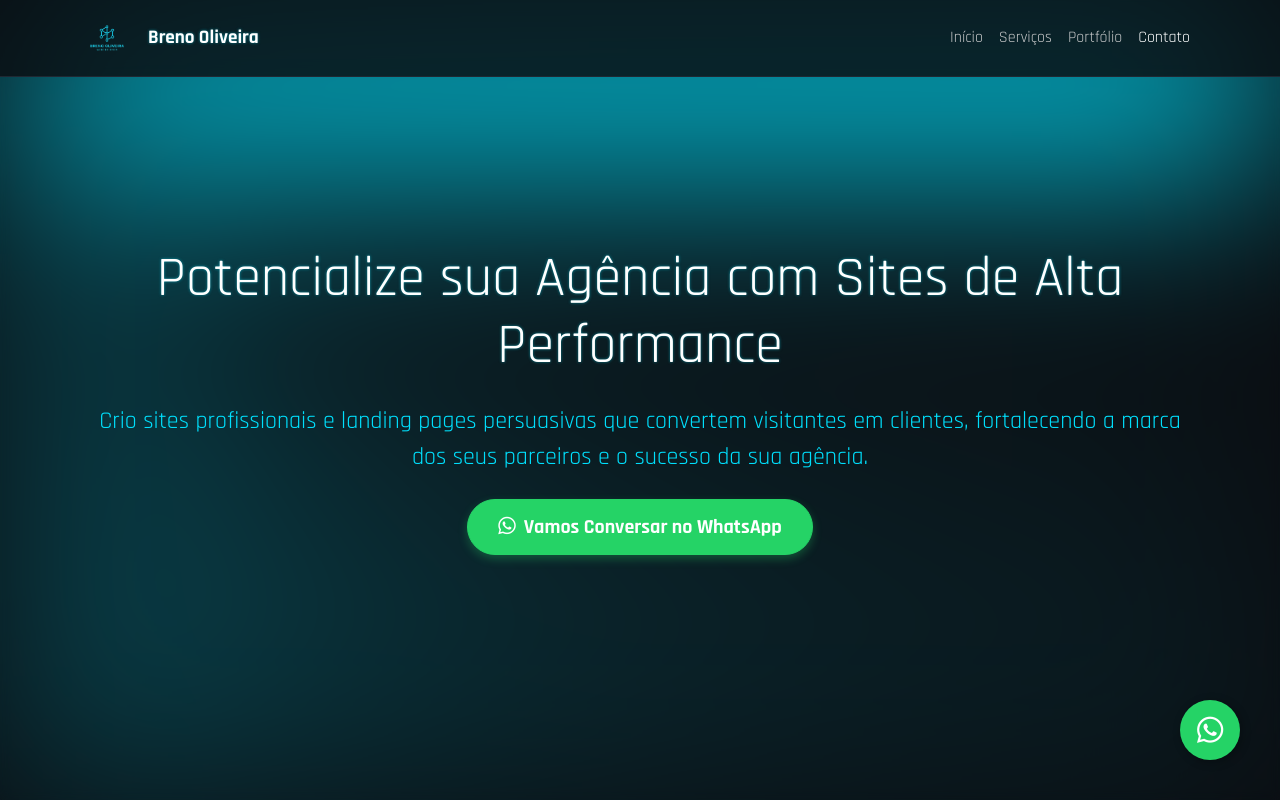
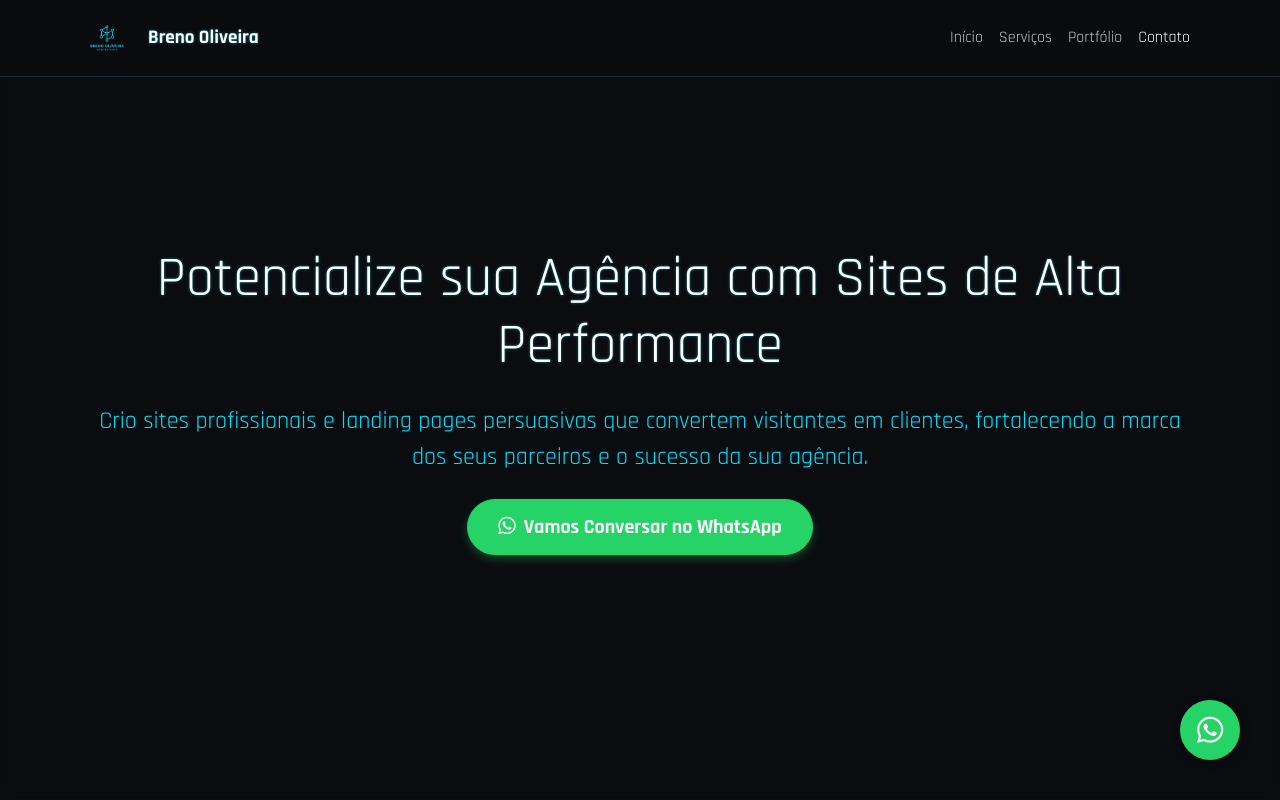
Before and after one commit to brenooliveira2102/portifolioBreno, a plain HTML site: page index.html in a window 1280 px wide. Shown: the top 800 px of the page. Drawn offline with nearby package versions, Linux system fonts and the light colour scheme.

Commit message:
Update index.html

```diff
--- a/index.html
+++ b/index.html
@@ -56,37 +56,16 @@
             background: #00b8d4;
         }
 
-
-        /* --- Aurora Background Effect --- */
-        @keyframes aurora {
-            from {
-                background-position: 50% 50%, 50% 50%;
+        /* This prevents horizontal scrollbars */
+        html {
+            overflow-x: hidden;
         }
-            to {
-                background-position: 350% 50%, 350% 50%;
-            }
-        }
-
-        .aurora-background {
-            position: fixed;
-            top: 0;
-            left: 0;
-            width: 100%;
-            height: 100%;
-            z-index: -1;
-            background-image:
-                conic-gradient(from 90deg at 40% 20%, var(--dark-bg), var(--primary-color)),
-                conic-gradient(from 270deg at 60% 80%, var(--primary-color), var(--dark-bg));
-            filter: blur(100px);
-            animation: aurora 60s linear infinite;
-            background-size: 200%;
-        }
-
 
         body {
             background-color: var(--dark-bg);
             color: var(--text-color);
             font-family: 'Rajdhani', sans-serif;
+            overflow-x: hidden; /* Prevents horizontal scroll */
         }
 
         h1, h2, h3, h4, h5, h6 {
@@ -143,7 +122,7 @@
             display: flex;
             align-items: center;
             justify-content: center;
-            background-color: transparent; /* Let the aurora show through */
+            background-color: transparent;
         }
 
         #hero h1 {
@@ -333,8 +312,6 @@
     </style>
 </head>
 <body data-bs-spy="scroll" data-bs-target="#navbar" data-bs-offset="70">
-
-    <div class="aurora-background"></div>
 
     <!-- Navbar -->
     <nav id="navbar" class="navbar navbar-expand-lg navbar-dark fixed-top">
```
Lines whose indentation alone changed are shown as unchanged.
